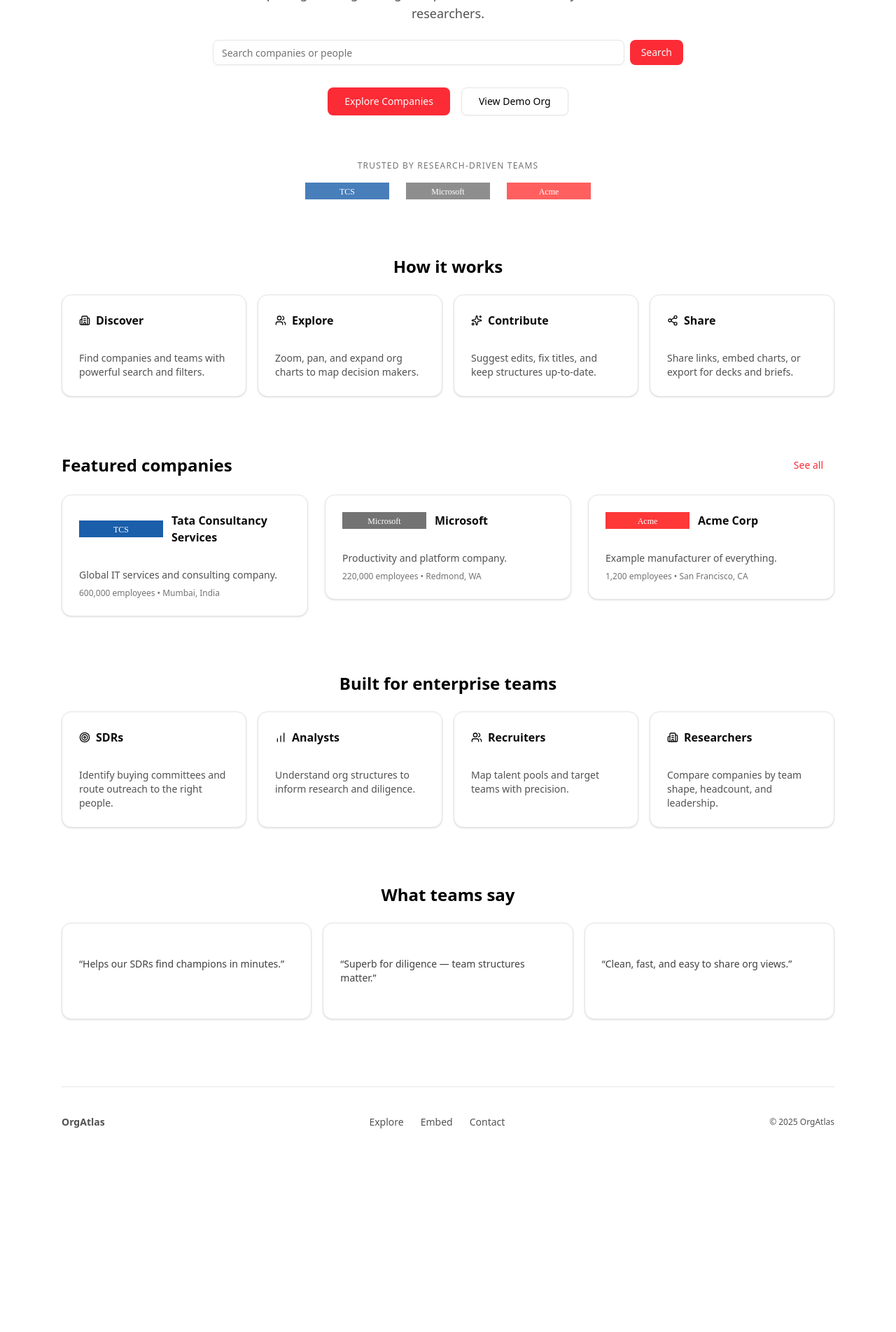
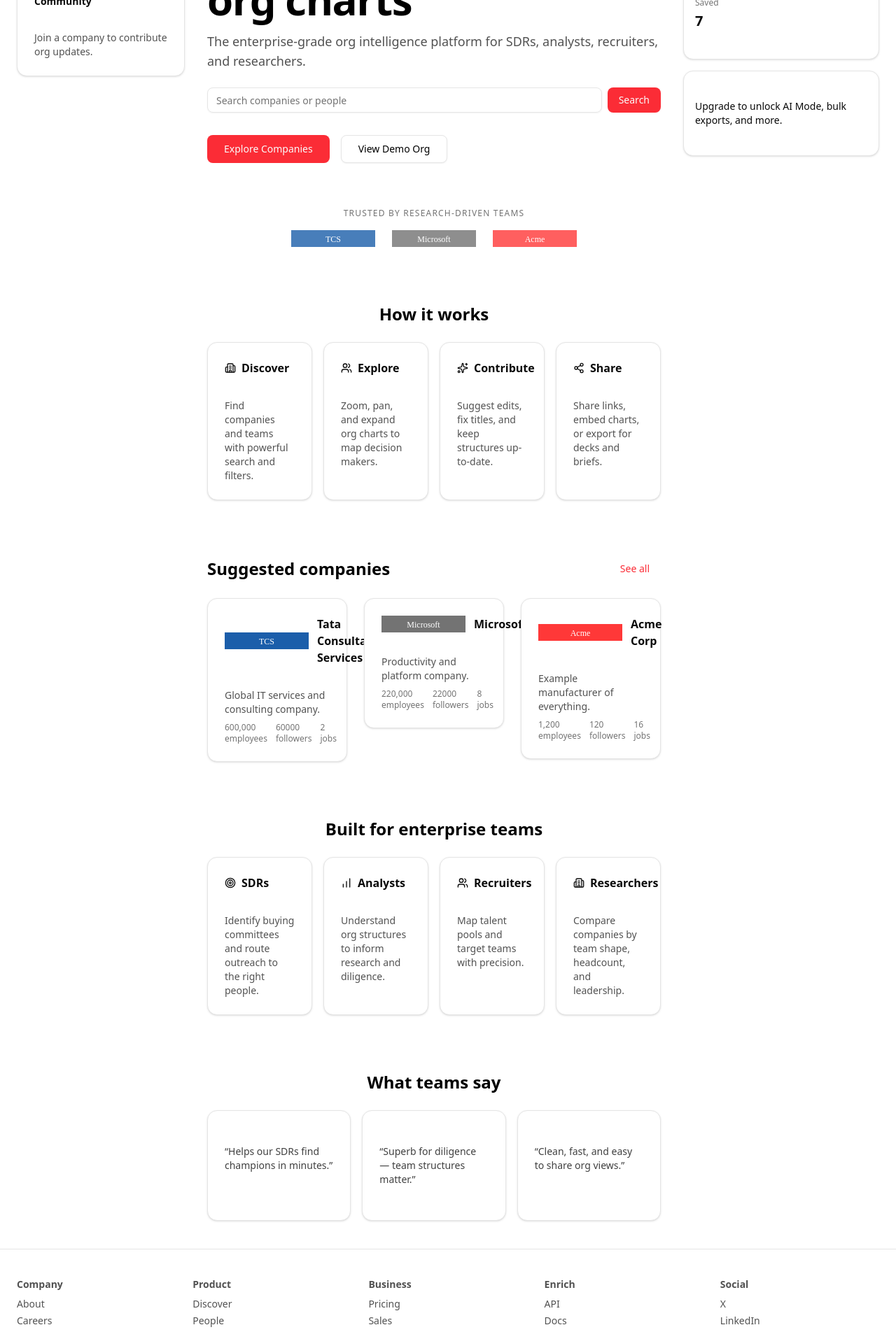
Before and after one commit to sarthak-pattanaik/orgatlas, a Next.js app in the folder orgatlas/: page / in a window 1280 px wide. Shown: the part 320-2224 px from the top of the page at 70% size. Before the commit the page ends 2038 px from the top, so only its background shows below. Built offline with nearby package versions, Linux system fonts and the light colour scheme.

Commit message:
Checkpoint before follow-up message
Co-authored-by: sarthakpatnaik5 <sarthakpatnaik5@gmail.com>

```diff
--- a/orgatlas/src/app/page.tsx
+++ b/orgatlas/src/app/page.tsx
@@ -6,22 +6,47 @@ import { Input } from "@/components/ui/input";
 import { Card, CardContent, CardHeader, CardTitle } from "@/components/ui/card";
 import { companies } from "@/data/companies";
 import { BarChart, Building2, Share2, Users, Target, Sparkles } from "lucide-react";
+import { StatCard } from "@/components/common/StatCard";
 import * as React from "react";
 
 export default function Home() {
   const [q, setQ] = React.useState("");
   return (
     <main className="min-h-screen bg-white dark:bg-black text-black dark:text-white">
-      <div className="max-w-6xl mx-auto px-6 py-16">
-        <div className="text-center">
+      <div className="bg-red-50 text-red-800 dark:bg-red-950 dark:text-red-200 text-xs text-center py-2">
+        You&apos;re on the free plan. Upgrade for unlimited lists, saved contacts, and exports.
+      </div>
+      <div className="max-w-7xl mx-auto grid grid-cols-1 lg:grid-cols-[240px_1fr_280px] gap-8 px-6 py-10">
+        {/* Left rail */}
+        <aside className="hidden lg:block space-y-4">
+          <Card>
+            <CardHeader>
+              <CardTitle className="text-sm">Your Plan</CardTitle>
+            </CardHeader>
+            <CardContent className="text-sm text-neutral-600 dark:text-neutral-300">
+              Free — 5 saved contacts, 3 lists.
+            </CardContent>
+          </Card>
+          <Card>
+            <CardHeader>
+              <CardTitle className="text-sm">Community</CardTitle>
+            </CardHeader>
+            <CardContent className="text-sm text-neutral-600 dark:text-neutral-300">
+              Join a company to contribute org updates.
+            </CardContent>
+          </Card>
+        </aside>
+
+        {/* Main column */}
+        <section>
           <span className="inline-block text-xs tracking-widest uppercase text-red-500 font-semibold">OrgAtlas</span>
           <h1 className="mt-4 text-4xl sm:text-6xl font-extrabold tracking-tight">
             Explore, contribute to, and share company org charts
           </h1>
-          <p className="mt-4 text-lg text-neutral-600 dark:text-neutral-300 max-w-3xl mx-auto">
+          <p className="mt-4 text-lg text-neutral-600 dark:text-neutral-300 max-w-3xl">
             The enterprise-grade org intelligence platform for SDRs, analysts, recruiters, and researchers.
           </p>
-          <div className="mt-6 max-w-2xl mx-auto">
+          <div className="mt-6 max-w-2xl">
             <div className="flex gap-2">
               <Input
                 placeholder="Search companies or people"
@@ -33,14 +58,13 @@ export default function Home() {
               </Button>
             </div>
           </div>
-          <div className="mt-8 flex items-center justify-center gap-4">
+          <div className="mt-8 flex items-center gap-4">
             <Button asChild size="lg" className="bg-red-500 hover:bg-red-600">
               <Link href="/explore">Explore Companies</Link>
             </Button>
             <Button asChild variant="outline" size="lg">
               <Link href="/org/microsoft">View Demo Org</Link>
             </Button>
-          </div>
           </div>
 
           {/* Trusted by */}
@@ -84,10 +108,10 @@ export default function Home() {
             </div>
           </div>
 
-        {/* Featured companies */}
+          {/* Suggested companies */}
           <div className="mt-20">
             <div className="flex items-center justify-between">
-            <h2 className="text-2xl font-bold">Featured companies</h2>
+              <h2 className="text-2xl font-bold">Suggested companies</h2>
               <Button asChild variant="link" className="text-red-500">
                 <Link href="/explore">See all</Link>
               </Button>
@@ -104,7 +128,11 @@ export default function Home() {
                     </CardHeader>
                     <CardContent>
                       <div className="text-sm text-neutral-600 dark:text-neutral-300 line-clamp-3">{c.description}</div>
-                    <div className="mt-2 text-xs text-neutral-500">{c.employee_count?.toLocaleString()} employees • {c.hq_location}</div>
+                      <div className="mt-2 text-xs text-neutral-500 flex items-center gap-3">
+                        <span>{c.employee_count?.toLocaleString()} employees</span>
+                        <span>{Math.floor((c.employee_count ?? 1000) / 10)} followers</span>
+                        <span>{Math.floor(Math.random() * 20)} jobs</span>
+                      </div>
                     </CardContent>
                   </Card>
                 </Link>
@@ -154,20 +182,64 @@ export default function Home() {
               ))}
             </div>
           </div>
+        </section>
+
+        {/* Right rail */}
+        <aside className="hidden lg:block space-y-4">
+          <StatCard label="Contacts" value={12} />
+          <StatCard label="Saved" value={7} />
+          <Card>
+            <CardContent className="p-4 text-sm">Upgrade to unlock AI Mode, bulk exports, and more.</CardContent>
+          </Card>
+        </aside>
+      </div>
 
       {/* Footer */}
-        <footer className="mt-24 border-t border-neutral-200 dark:border-neutral-800 py-10 text-sm text-neutral-600 dark:text-neutral-300">
-          <div className="flex flex-col md:flex-row items-center justify-between gap-4">
-            <div className="font-semibold">OrgAtlas</div>
-            <div className="flex items-center gap-6">
-              <Link href="/explore">Explore</Link>
-              <Link href="/embed">Embed</Link>
-              <a href="mailto:hello@orgatlas.app">Contact</a>
+      <footer className="border-t border-neutral-200 dark:border-neutral-800 py-10 text-sm text-neutral-600 dark:text-neutral-300">
+        <div className="max-w-7xl mx-auto grid grid-cols-2 md:grid-cols-5 gap-6 px-6">
+          <div>
+            <div className="font-semibold">Company</div>
+            <ul className="mt-2 space-y-1">
+              <li><Link href="/about">About</Link></li>
+              <li><Link href="/careers">Careers</Link></li>
+              <li><Link href="/press">Press</Link></li>
+            </ul>
           </div>
-            <div className="text-xs">© {new Date().getFullYear()} OrgAtlas</div>
+          <div>
+            <div className="font-semibold">Product</div>
+            <ul className="mt-2 space-y-1">
+              <li><Link href="/discover">Discover</Link></li>
+              <li><Link href="/people">People</Link></li>
+              <li><Link href="/jobs">Jobs</Link></li>
+            </ul>
           </div>
+          <div>
+            <div className="font-semibold">Business</div>
+            <ul className="mt-2 space-y-1">
+              <li><Link href="/pricing">Pricing</Link></li>
+              <li><Link href="/sales">Sales</Link></li>
+              <li><Link href="/partners">Partners</Link></li>
+            </ul>
+          </div>
+          <div>
+            <div className="font-semibold">Enrich</div>
+            <ul className="mt-2 space-y-1">
+              <li><Link href="/api">API</Link></li>
+              <li><Link href="/docs">Docs</Link></li>
+              <li><Link href="/security">Security</Link></li>
+            </ul>
+          </div>
+          <div>
+            <div className="font-semibold">Social</div>
+            <ul className="mt-2 space-y-1">
+              <li><a href="https://x.com" target="_blank">X</a></li>
+              <li><a href="https://www.linkedin.com" target="_blank">LinkedIn</a></li>
+              <li><a href="mailto:hello@orgatlas.app">Contact</a></li>
+            </ul>
+          </div>
+        </div>
+        <div className="mt-8 text-center text-xs">© {new Date().getFullYear()} OrgAtlas • Terms • Privacy</div>
       </footer>
-      </div>
     </main>
   );
 }
--- /dev/null
+++ b/orgatlas/src/components/common/StatCard.tsx
@@ -0,0 +1,12 @@
+import { Card, CardContent } from "@/components/ui/card";
+
+export function StatCard({ label, value }: { label: string; value: number | string }) {
+  return (
+    <Card>
+      <CardContent className="p-4">
+        <div className="text-xs text-neutral-500">{label}</div>
+        <div className="text-xl font-semibold mt-1">{value}</div>
+      </CardContent>
+    </Card>
+  );
+}
```
Lines whose indentation alone changed are shown as unchanged.
